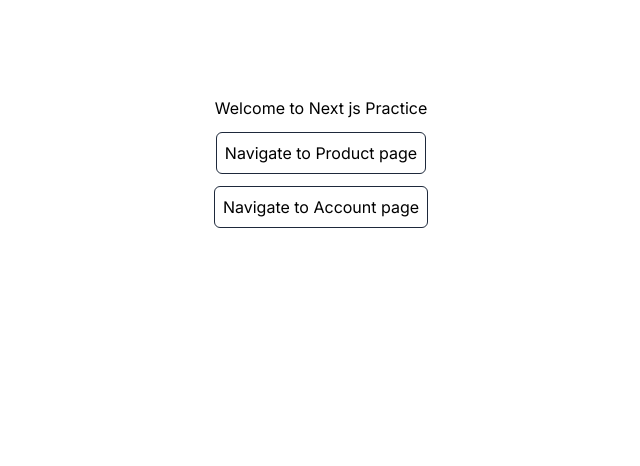
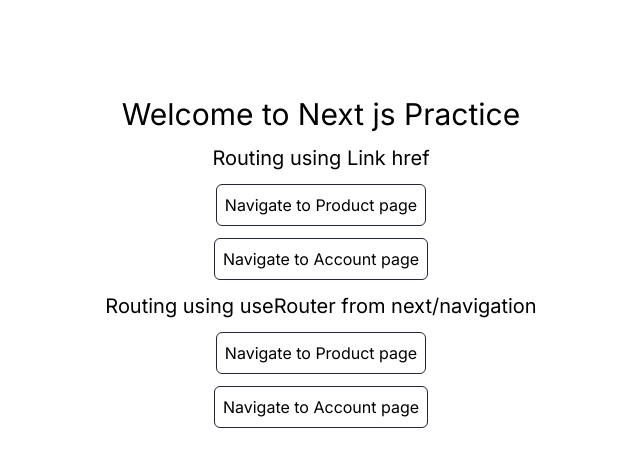
Before and after one commit to amarphule/nextjs-practice, a Next.js app: page / in a window 1280 px wide. Shown: the top 466 px of the page, without its empty margins (319-959 px from the left). Built offline with nearby package versions, Linux system fonts and the light colour scheme.

Commit message:
using useRouter with use client directive

```diff
--- a/src/app/page.tsx
+++ b/src/app/page.tsx
@@ -1,11 +1,27 @@
+'use client'
 import Link from 'next/link'
+import { useRouter } from 'next/navigation';
 
 export default function Home() {
+  const router = useRouter()
+  const handleProduct = ()=>{
+    router.push('products')
+  }
+  const handleAccount = ()=>{
+    router.push('account')
+  }
   return (
-    <main className="flex min-h-screen flex-col items-center p-24 gap-3">
-    <h1>Welcome to Next js Practice</h1>
+    <main className="flex min-h-screen flex-col items-center  p-24 gap-3">
+    <h1 className='font-semi text-3xl'>Welcome to Next js Practice</h1>
+    <h2 className='font-semi text-xl'>Routing using Link href</h2>
     <Link className='border border-slate-800 p-2 rounded-md' href={'products'}>Navigate to Product page</Link>
     <Link className='border border-slate-800 p-2 rounded-md' href={'account'}>Navigate to Account page</Link>
+
+
+
+    <h1 className='font-semi text-xl'>Routing using useRouter from next/navigation</h1>
+    <button className='border border-slate-800 p-2 rounded-md' onClick={handleProduct}>Navigate to Product page</button>
+    <button className='border border-slate-800 p-2 rounded-md' onClick={handleAccount}>Navigate to Account page</button>
     </main>
   );
 }
```
